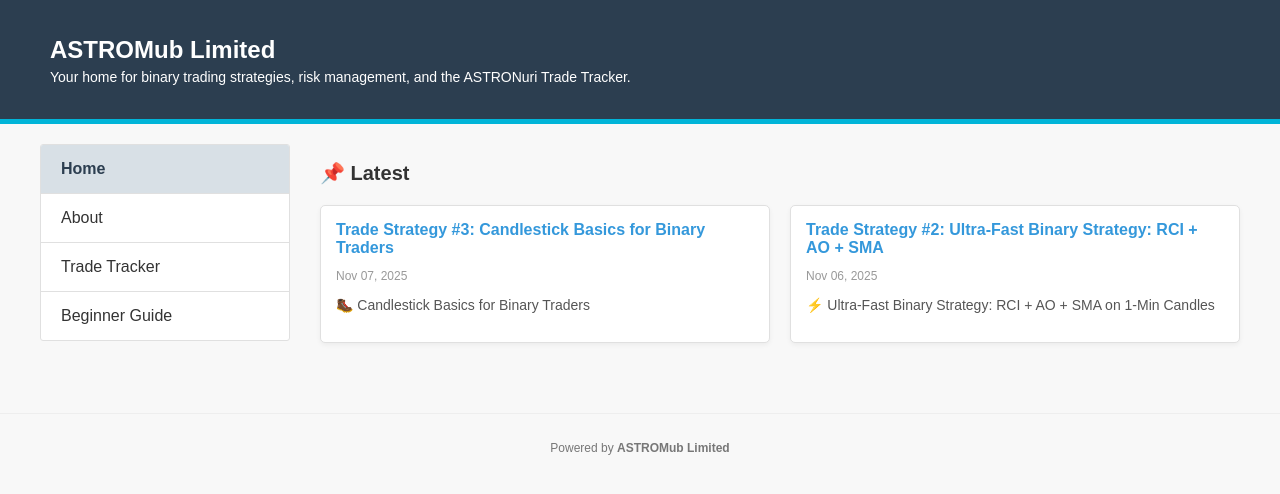
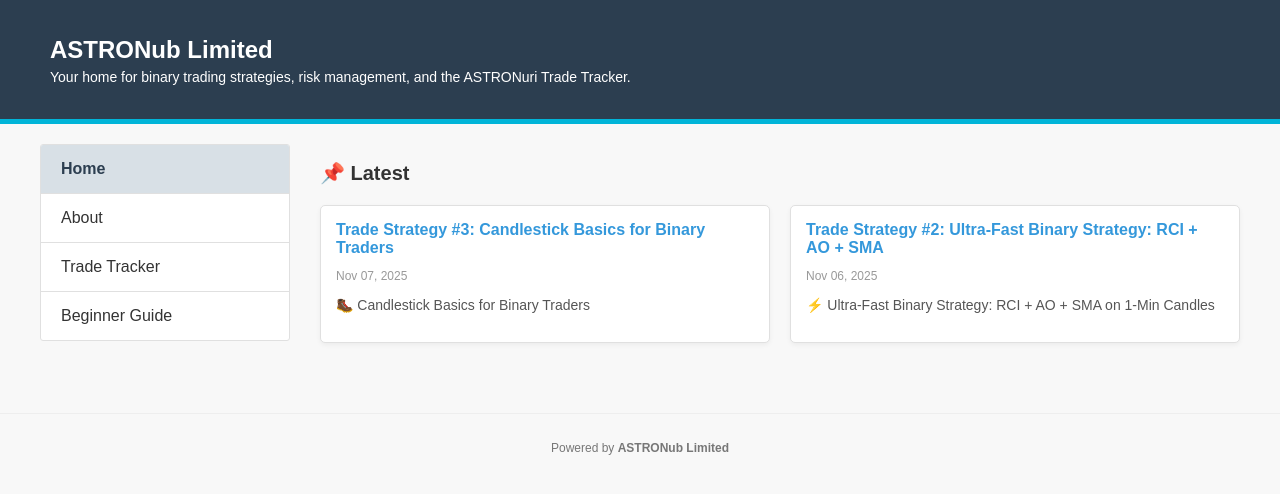
Before and after one commit to astromub/silver-umbrella, a Jekyll site: the page built from index.md, in a window 1280 px wide. Shown: the top 494 px of the page. Built offline with Jekyll 4.4.1, drawn with Linux system fonts in a browser that asks for light colours.

Commit message:
Update _config.yml

```diff
--- a/_config.yml
+++ b/_config.yml
@@ -1,6 +1,5 @@
-title: ASTROMub Limited
+title: ASTRONub Limited
 description: Your home for binary trading strategies, risk management, and the ASTRONuri Trade Tracker.
-theme: jekyll-theme-minimal # Use a simple theme as a base
-author: AstroNuRi
+theme: null
 baseurl: "/silver-umbrella"
 markdown: kramdown
```
